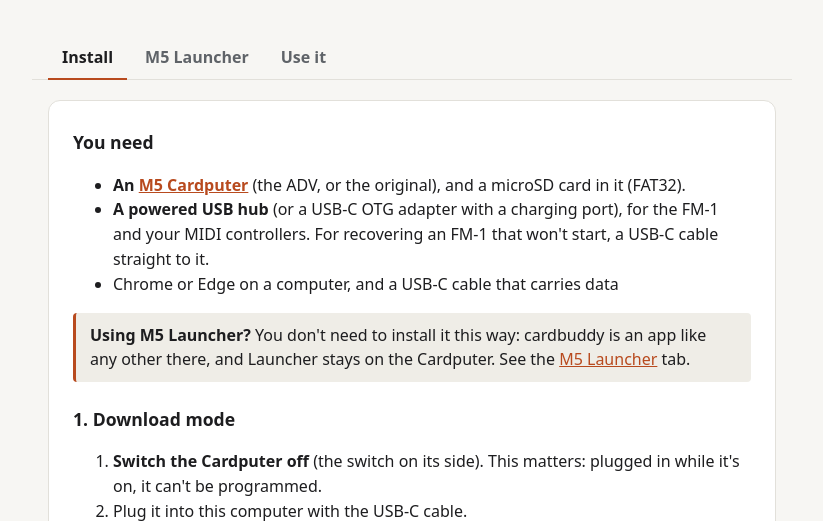
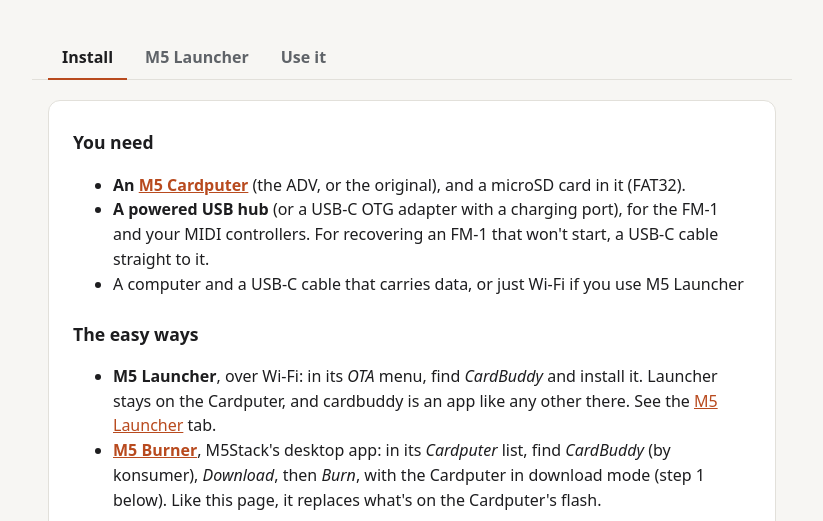
Before and after one commit to andy-dorman/cardbuddy, a website: page site/index.html in a window 1280 px wide. Shown: the part 278-799 px from the top of the page, without its empty margins (228-1051 px from the left). Drawn offline with Linux system fonts and the light colour scheme.

Commit message:
Install via M5 Burner and Launcher OTA (#11)

```diff
--- a/site/index.html
+++ b/site/index.html
@@ -38,9 +38,18 @@
               <strong>An <a href="https://docs.m5stack.com/en/core/Cardputer-Adv">M5 Cardputer</a></strong> (the ADV, or the original), and a microSD card in it (FAT32).
             </li>
             <li><strong>A powered USB hub</strong> (or a USB-C OTG adapter with a charging port), for the FM-1 and your MIDI controllers. For recovering an FM-1 that won't start, a USB-C cable straight to it.</li>
-            <li>Chrome or Edge on a computer, and a USB-C cable that carries data</li>
+            <li>A computer and a USB-C cable that carries data, or just Wi-Fi if you use M5 Launcher</li>
           </ul>
-          <p class="note"><strong>Using M5 Launcher?</strong> You don't need to install it this way: cardbuddy is an app like any other there, and Launcher stays on the Cardputer. See the <a href="#launcher" data-tab="launcher">M5 Launcher</a> tab.</p>
+
+          <h2>The easy ways</h2>
+          <ul>
+            <li><strong>M5 Launcher</strong>, over Wi-Fi: in its <em>OTA</em> menu, find <em>CardBuddy</em> and install it. Launcher stays on the Cardputer, and cardbuddy is an app like any other there. See the <a href="#launcher" data-tab="launcher">M5 Launcher</a> tab.</li>
+            <li>
+              <strong><a href="https://docs.m5stack.com/en/download">M5 Burner</a></strong
+              >, M5Stack's desktop app: in its <em>Cardputer</em> list, find <em>CardBuddy</em> (by konsumer), <em>Download</em>, then <em>Burn</em>, with the Cardputer in download mode (step 1 below). Like this page, it replaces what's on the Cardputer's flash.
+            </li>
+          </ul>
+          <p>Or install it from this page, in Chrome or Edge:</p>
 
           <h2>1. Download mode</h2>
           <ol>
@@ -76,7 +85,14 @@
       <div data-page="launcher" hidden>
         <section class="panel">
           <p><a href="https://bmorcelli.github.io/Launcher/">M5 Launcher</a> keeps several apps on the Cardputer and starts the one you pick. cardbuddy is one of them: the Cardputer can run other things when you don't need it.</p>
+          <h2>Over Wi-Fi</h2>
+          <ol>
+            <li>In Launcher: <em>OTA</em>, and connect to Wi-Fi if it asks.</li>
+            <li>Find <em>CardBuddy</em> (by konsumer): search for it, or look in the Cardputer list. It's the same one as in <a href="https://docs.m5stack.com/en/download">M5 Burner</a>.</li>
+            <li>Pick it, then <em>Install</em>. Launcher starts it.</li>
+          </ol>
           <h2>From the SD card</h2>
+          <p>No Wi-Fi, or you want a build that isn't in the list yet:</p>
           <ol>
             <li>Get <code>cardbuddy.bin</code>: <a id="appbin" href="https://github.com/konsumer/cardbuddy/releases/latest/download/cardbuddy.bin">the latest release</a>.</li>
             <li>Copy it onto the Cardputer's SD card (anywhere: the card's top level is fine).</li>
```
Also changed, not shown: README.md.
